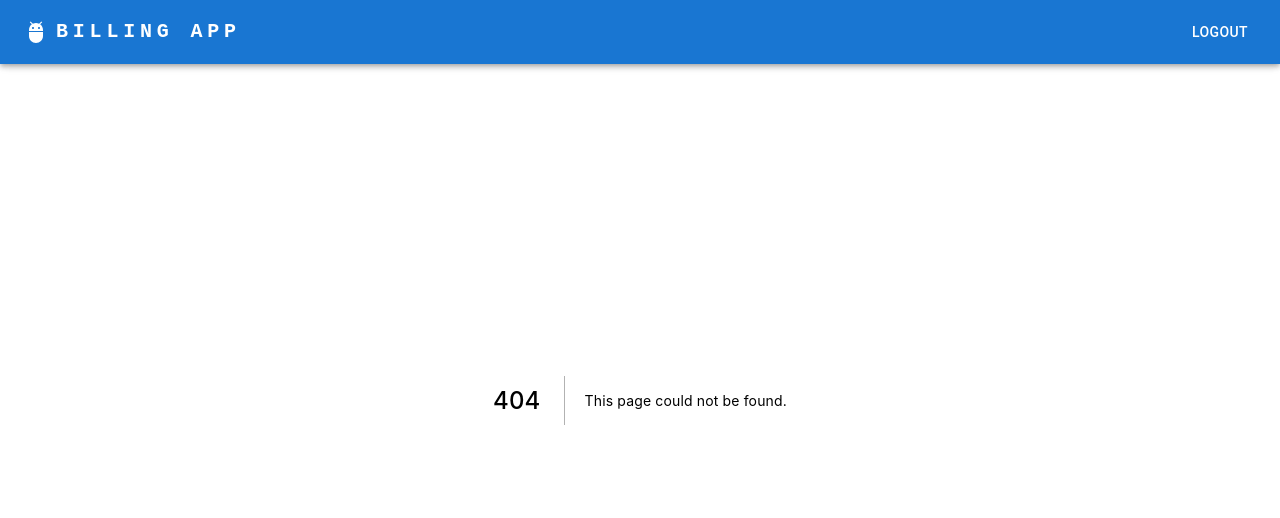
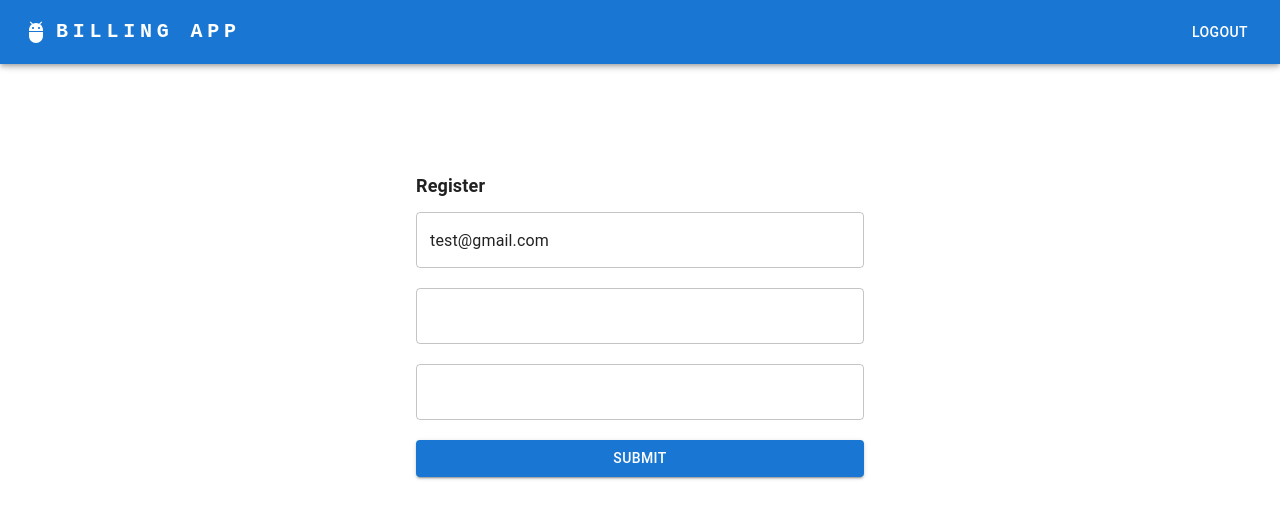
Before and after one commit to matowang/invoice-app, a Next.js app: page /register in a window 1280 px wide. Before the commit this address had no page. Shown: the top 518 px of the page. Built offline with nearby package versions, Linux system fonts and the light colour scheme.

Commit message:
built controlled register form

```diff
--- a/pages/index.tsx
+++ b/pages/index.tsx
@@ -1,4 +1,6 @@
 import LoginFormContainer from '../src/user/LoginFormContainer';
+
+import AuthGaurd from '../src/user/AuthGaurd';
 
 import { Container, TableContainer, Paper, Table, TableHead, TableRow, TableCell, TableBody } from '@mui/material';
 
@@ -19,6 +21,7 @@ interface HomeProps {
 const Home: NextPage<HomeProps> = ({ clients, invoices }) => {
 	console.log(clients);
 	return (
+		<AuthGaurd>
 			<Container maxWidth='md' >
 				<h1>Invoice App</h1>
 				<TableContainer component={Paper} sx={{ mt: 9 }}>
@@ -74,6 +77,7 @@ const Home: NextPage<HomeProps> = ({ clients, invoices }) => {
 					</Table>
 				</TableContainer>
 			</Container>
+		</AuthGaurd>
 	)
 }
 
--- /dev/null
+++ b/pages/register.tsx
@@ -0,0 +1,11 @@
+import RegisterFormContainer from "../src/user/RegisterFormContainer";
+
+const Register = () => {
+    return <div className='my-40 mx-20 flex justify-center relative'>
+        <div className='max-w-md w-full'>
+            <RegisterFormContainer />
+        </div>
+    </div>
+}
+
+export default Register;
--- a/src/user/AuthContext.tsx
+++ b/src/user/AuthContext.tsx
@@ -4,6 +4,9 @@ import { setCookie, destroyCookie, parseCookies } from 'nookies'
 import { createContext, ReactNode, useContext, useEffect, useState } from "react";
 
 import { useRouter } from 'next/router';
+
+import { LoginValues } from './LoginForm';
+import { RegisterValues } from './RegisterForm';
 
 export type LoginData = {
     user_id: string;
@@ -14,7 +17,8 @@ export type LoginData = {
 
 interface AuthContextType {
     loading: boolean;
-    login: (email: string, password: string) => void;
+    login: (values: LoginValues) => void;
+    register: (values: RegisterValues) => void;
     logout: () => void;
     token: string | null;
 }
@@ -48,7 +52,7 @@ export const AuthProvider = ({ children }: AuthProviderProps) => {
         setLoading(false);
     }, []);
 
-    const login = async (email: string, password: string) => {
+    const login = async ({ email, password }: LoginValues) => {
         if (process.env.NEXT_PUBLIC_API_URL) {
             console.log("Logging in...")
             try {
@@ -72,13 +76,17 @@ export const AuthProvider = ({ children }: AuthProviderProps) => {
             throw new Error("No NEXT_PUBLIC_API_URL environment variable ")
     }
 
+    const register = (values: RegisterValues) => {
+        console.log(values);
+    }
+
     const logout = () => {
         destroyCookie(null, 'token');
         setToken(null);
         router.push('/login');
     }
 
-    return <AuthContext.Provider value={{ loading, login, logout, token }}>
+    return <AuthContext.Provider value={{ loading, login, logout, token, register }}>
         {children}
     </AuthContext.Provider>
 }
--- a/src/user/AuthGaurd.tsx
+++ b/src/user/AuthGaurd.tsx
@@ -17,7 +17,7 @@ const AuthGaurd = ({ children }: AuthGaurdProps) => {
     }, [loading, token]);
     if (loading)
         return <div><h1>loading...</h1></div>;
-    return children;
+    return <p>children</p>;
 }
 
 export default AuthGaurd;
--- a/src/user/LoginForm.tsx
+++ b/src/user/LoginForm.tsx
@@ -6,17 +6,17 @@ import { z } from "zod";
 
 const LoginSchema = z.object({
     email: z.string().email(),
-    password: z.string().min(4, "Password must contain more than 4 characters"),
+    password: z.string().min(5, "Password must contain more than 4 characters").max(16, "Password can't be more than 16 characters"),
 });
 
-type LoginValues = z.infer<typeof LoginSchema>;
+export type LoginValues = z.infer<typeof LoginSchema>;
 
 interface LoginFormProps {
     onSubmit: (data: LoginValues) => void;
 }
 
 const LoginForm = ({ onSubmit }: LoginFormProps) => {
-    const { register, handleSubmit: handleFormHookSubmit, watch, formState: { errors } } = useForm<LoginValues>({
+    const { register, handleSubmit: handleFormHookSubmit, formState: { errors } } = useForm<LoginValues>({
         resolver: zodResolver(LoginSchema)
     });
 
--- /dev/null
+++ b/src/user/RegisterForm.tsx
@@ -0,0 +1,54 @@
+import { Button, TextField } from '@mui/material';
+import { useForm } from 'react-hook-form';
+import { zodResolver } from '@hookform/resolvers/zod';
+
+import { z } from "zod";
+
+const RegisterSchema = z.object({
+    email: z.string().email(),
+    password: z.string().min(5, "Password must contain more than 4 characters").max(16, "Password can't be more than 16 characters"),
+    confirmPassword: z.string().min(5, "Password must contain more than 4 characters").max(16, "Password can't be more than 16 characters"),
+}).refine(({ password, confirmPassword }) => password === confirmPassword, {
+    message: "Passwords don't match.",
+    path: ["confirmPassword"]
+});
+
+export type RegisterValues = z.infer<typeof RegisterSchema>;
+
+interface RegisterFormProps {
+    onSubmit: (data: RegisterValues) => void;
+}
+
+const RegisterForm = ({ onSubmit }: RegisterFormProps) => {
+    const { register, handleSubmit: handleFormHookSubmit, formState: { errors }, getValues, watch } = useForm<RegisterValues>({
+        resolver: zodResolver(RegisterSchema)
+    });
+
+    const handleSubmit = (data: RegisterValues) => {
+        onSubmit(data);
+    }
+
+    return (
+        <>
+            <h1 className='my-3 text-lg'>Register</h1>
+            <form onSubmit={handleFormHookSubmit(handleSubmit)} className="flex flex-col gap-5">
+                <TextField {...register("email")}
+                    defaultValue="test@gmail.com"
+                    error={!!errors.email}
+                    helperText={errors.email?.message} />
+                <TextField type="password" {...register("password")}
+                    error={!!errors.password}
+                    helperText={errors.password?.message}
+                />
+                <TextField type="password"
+                    {...register("confirmPassword")}
+                    error={!!errors.confirmPassword}
+                    helperText={errors.confirmPassword?.message}
+                />
+                <Button type="submit" variant='contained'>Submit</Button>
+            </form>
+        </>
+    )
+}
+
+export default RegisterForm;
--- /dev/null
+++ b/src/user/RegisterFormContainer.tsx
@@ -0,0 +1,12 @@
+import RegisterForm from "./RegisterForm"
+
+import { useAuth } from './AuthContext';
+
+const RegisterFormContainer = () => {
+
+    const { register } = useAuth();
+
+    return <RegisterForm onSubmit={({ email, password, confirmPassword }) => register({ email, password, confirmPassword })} />
+}
+
+export default RegisterFormContainer;
```
Also changed, not shown: src/api/auth.ts (added), 1 other file (tests, documents, lock files or other folders). Lines whose indentation alone changed are shown as unchanged.
